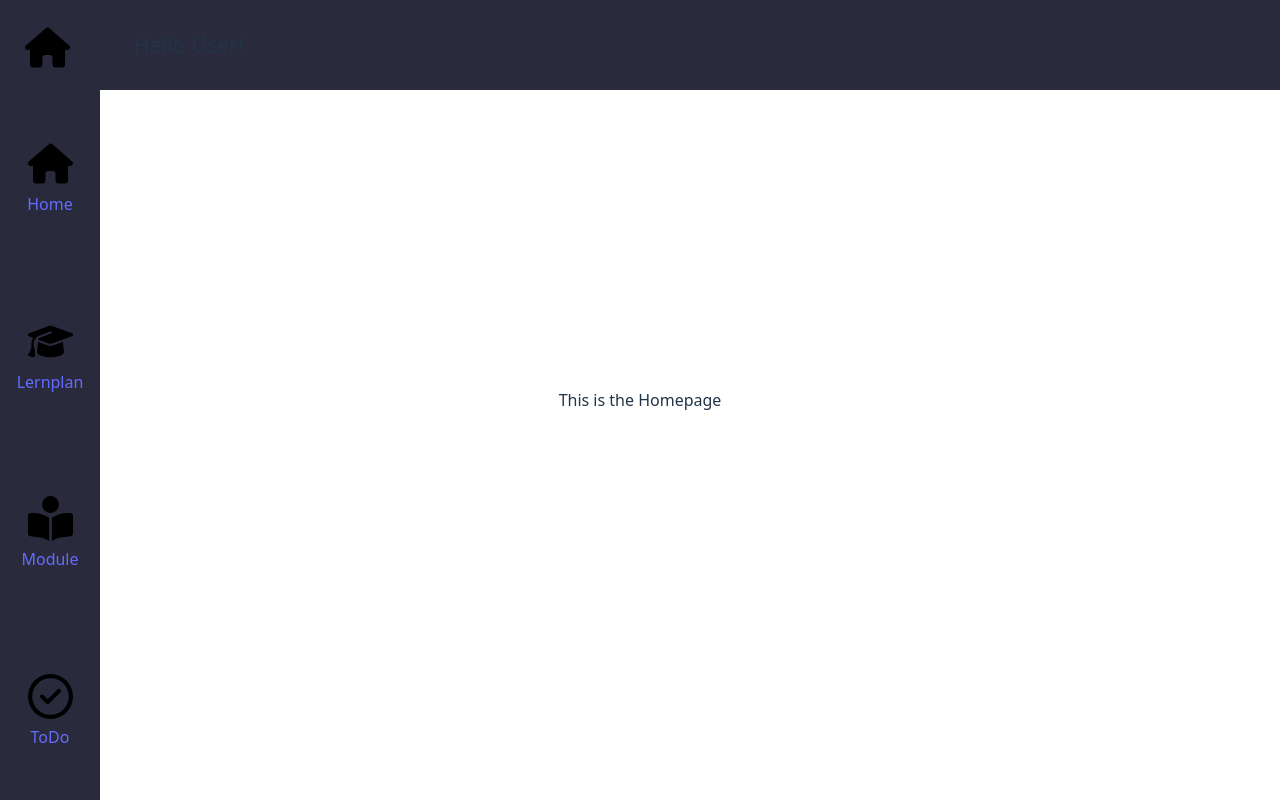
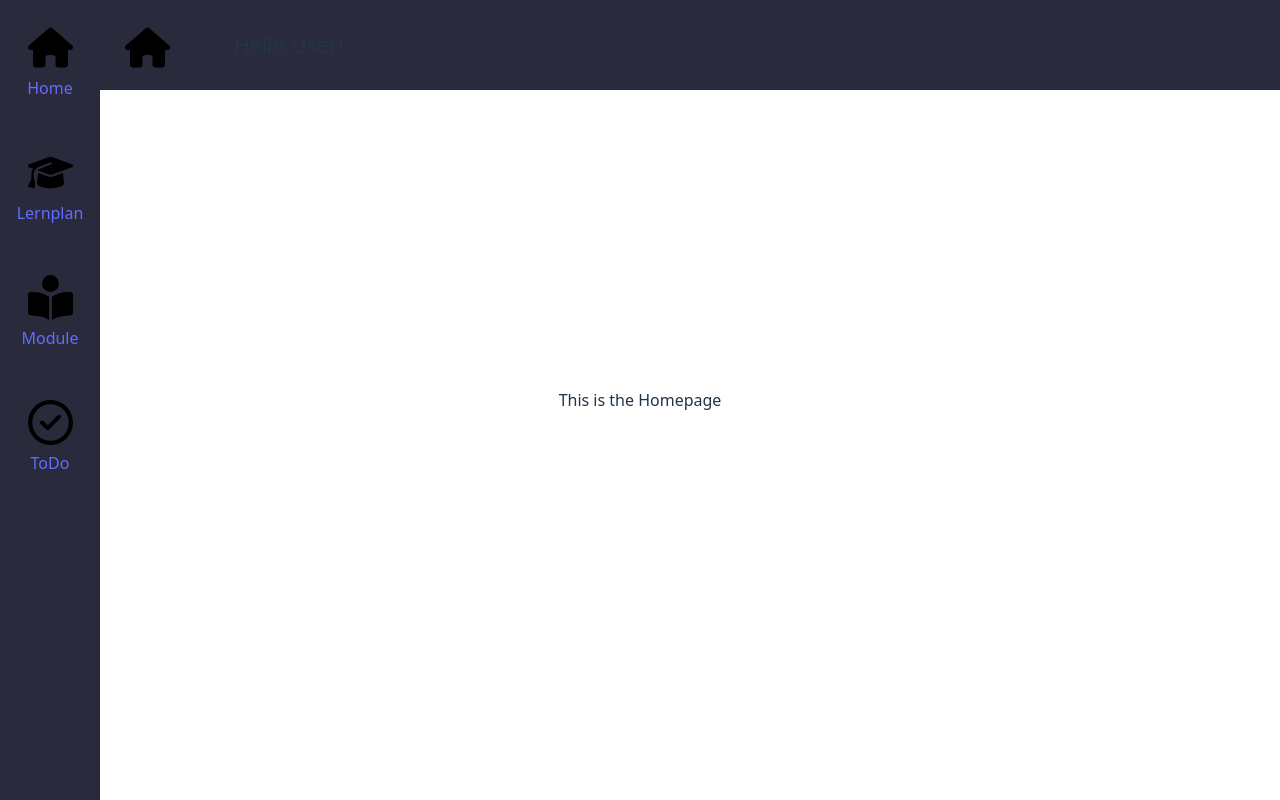
Before and after one commit to DHBW-MEOW/eduflow-frontend, a React (Vite) app: page / in a window 1280 px wide. Built offline with nearby package versions, Linux system fonts and the light colour scheme.

Commit message:
Finished general navbar styling behaviour of moving from the bottom to the side with top alignment

```diff
--- a/src/components/header/Header.css
+++ b/src/components/header/Header.css
@@ -6,7 +6,10 @@
   top: 0;
   left: 0;
   height: 40px;
-  padding: 25px;
+  padding-bottom: 25px;
+  padding-top: 25px;
+  padding-left: 25px;
+  margin-left: 0%;
   justify-content: left;
 }
 
@@ -16,3 +19,18 @@
   font-size: 16pt;
   margin-left: 5%;
 }
+
+@media (min-width: 480px) {
+  .header{
+    display: inline-flex;
+    background-color: var(--color-bg-2);
+    position: fixed;
+    width: 100%;
+    margin-left: var(--navbar-width);
+    top: 0;
+    left: 0;
+    height: 40px;
+    justify-content: left;
+  }
+
+}
--- a/src/components/navbar/Navbar.css
+++ b/src/components/navbar/Navbar.css
@@ -13,13 +13,15 @@
 @media (min-width: 480px) {
   .navbar{
     position: fixed;
+    gap: 50px;
     bottom: 0%;
     left: 0;
+    justify-content: flex-start;
     flex-direction: column;
-    width: 10%;
-    max-width: 100px;
-    height: calc(100vh - 90px);
-    padding-top: 0px;
+    width: var(--navbar-width);
+    max-width: var(--navbar-width);
+    height: calc(100% - 25px);
+    padding-top: 25px;
     padding-bottom: 0px;
   }
 }
--- a/src/index.css
+++ b/src/index.css
@@ -12,6 +12,8 @@
   -webkit-font-smoothing: antialiased;
   -moz-osx-font-smoothing: grayscale;
 
+  /* === Sizes === */
+  --navbar-width: 100px;
     /* === Base === */
   --color-black: #000000;
   --color-white: #ffffff;
```
